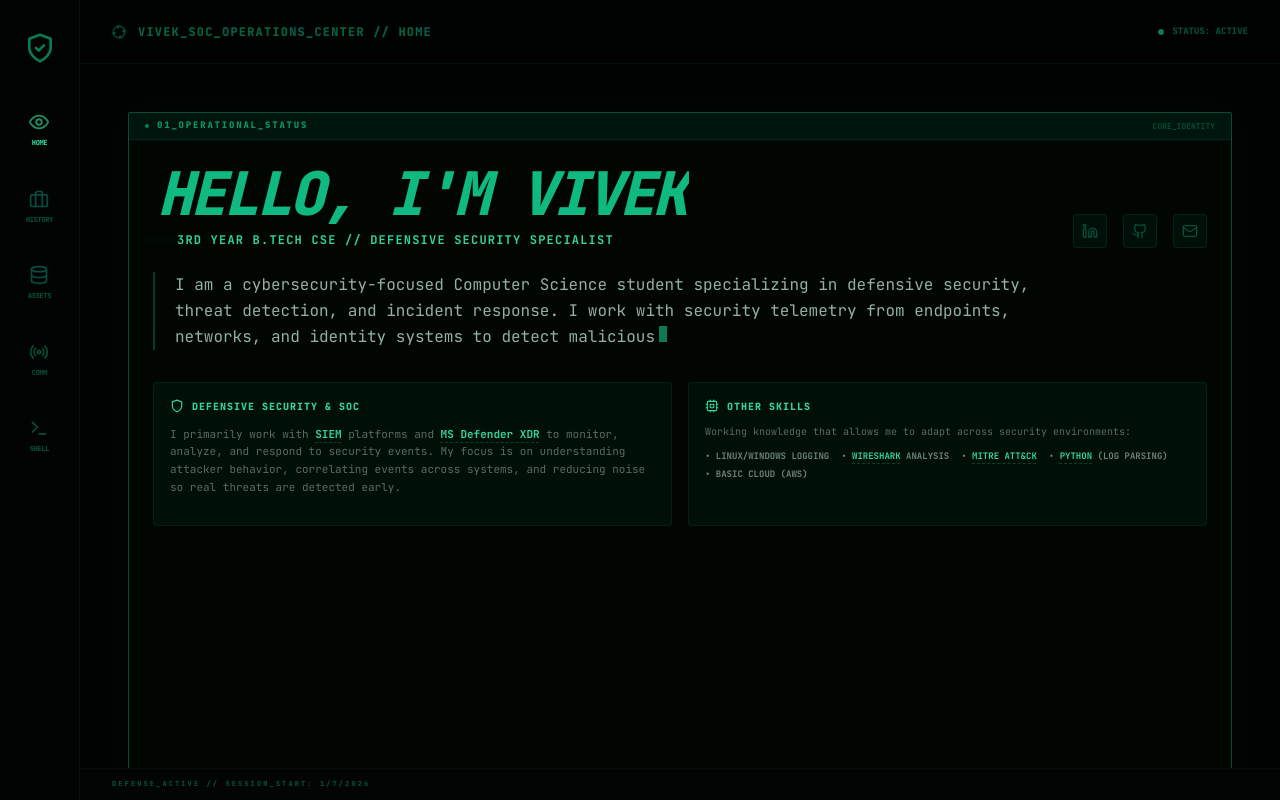
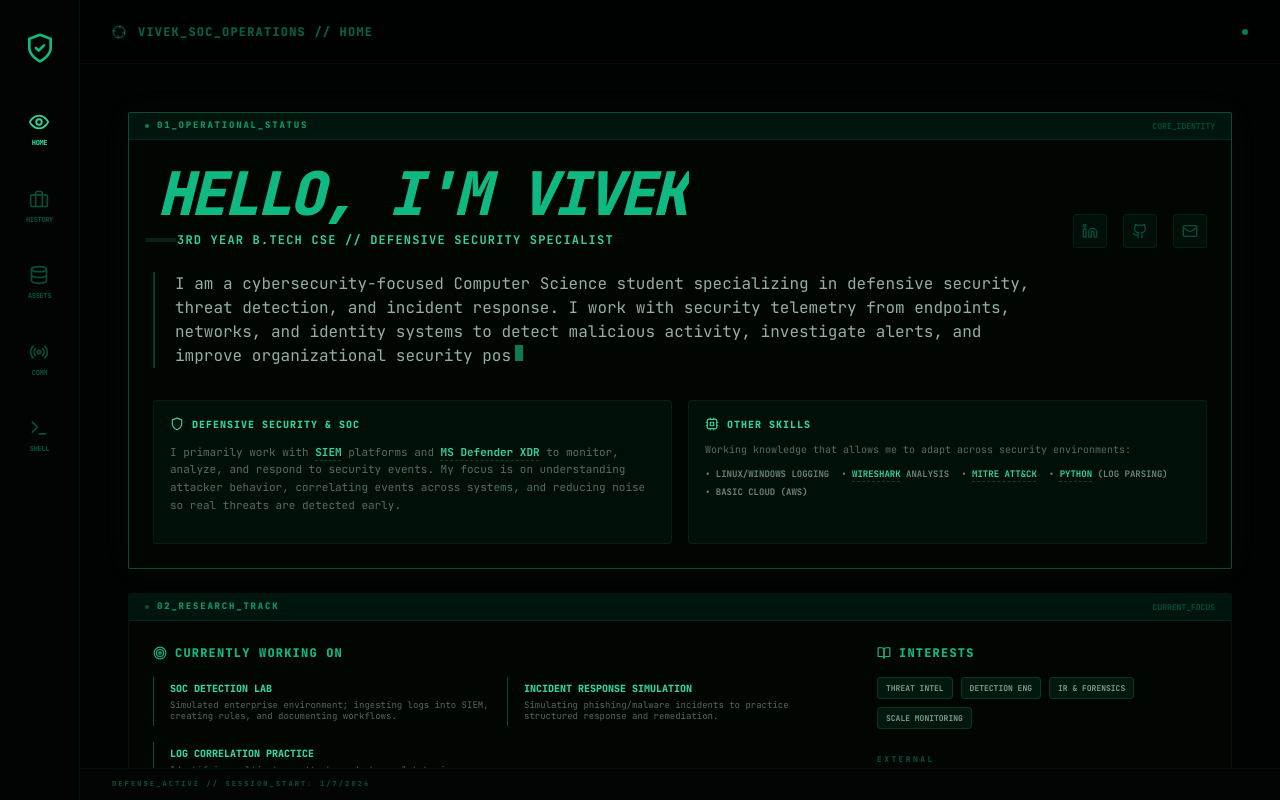
Before and after one commit to vivek-the-coder/patelvivek, a React (Vite) app: page / in a window 1280 px wide. Built offline with nearby package versions, Linux system fonts and the light colour scheme.

Commit message:
Update App.jsx

```diff
--- a/src/App.jsx
+++ b/src/App.jsx
@@ -87,6 +87,7 @@ const ScrambleText = ({ text, className }) => {
       className={className}
       onMouseEnter={() => setTrigger(true)}
       onMouseLeave={() => setTrigger(false)}
+      onTouchStart={() => setTrigger(true)}
     >
       {trigger ? scrambled : text}
     </span>
@@ -117,13 +118,13 @@ const LoadingScreen = ({ onComplete }) => {
         setStatus(statuses[Math.floor((next / 100) * statuses.length)]);
         return next;
       });
-    }, 150);
+    }, 100);
     return () => clearInterval(interval);
   }, []);
 
   return (
-    <div className="fixed inset-0 bg-[#010302] z-[999] flex flex-col items-center justify-center font-mono">
-      <div className="w-64 space-y-4">
+    <div className="fixed inset-0 bg-[#010302] z-[999] flex flex-col items-center justify-center font-mono p-6">
+      <div className="w-full max-w-xs space-y-4">
         <div className="flex justify-between text-[10px] text-emerald-500 font-black tracking-widest">
           <span className="animate-pulse">DECRYPTING_IDENTITY</span>
           <span>{percent}%</span>
@@ -134,7 +135,7 @@ const LoadingScreen = ({ onComplete }) => {
             style={{ width: `${percent}%` }}
           />
         </div>
-        <div className="text-[8px] text-emerald-800 font-bold uppercase tracking-[0.2em] h-4">
+        <div className="text-[8px] text-emerald-800 font-bold uppercase tracking-[0.2em] h-4 text-center">
           {status}
         </div>
       </div>
@@ -156,12 +157,12 @@ const IntelLink = ({ name }) => {
   const intel = INTEL_DB[name] || "Technical asset analyzed in security operations.";
 
   return (
-    <div className="relative inline-block group" onMouseEnter={() => setShow(true)} onMouseLeave={() => setShow(false)}>
+    <div className="relative inline-block group" onMouseEnter={() => setShow(true)} onMouseLeave={() => setShow(false)} onClick={() => setShow(!show)}>
       <span className="text-emerald-400 font-bold underline decoration-emerald-500/30 decoration-dashed underline-offset-4 cursor-help transition-colors hover:text-emerald-300">
         {name}
       </span>
       {show && (
-        <div className="absolute bottom-full left-1/2 -translate-x-1/2 mb-2 w-48 z-[60] animate-intel-pop pointer-events-none">
+        <div className="absolute bottom-full left-1/2 -translate-x-1/2 mb-2 w-40 sm:w-48 z-[60] animate-intel-pop pointer-events-none">
           <div className="bg-[#051109] border border-emerald-500/50 p-2 rounded shadow-[0_0_20px_rgba(16,185,129,0.2)] backdrop-blur-md">
             <div className="flex items-center gap-1.5 mb-1 border-b border-emerald-500/20 pb-1">
               <Info size={10} className="text-emerald-500" />
@@ -220,10 +221,11 @@ const KaliTerminal = ({ onClose }) => {
         setHistory(prev => [...prev, `\x1b[31m[!] Error: Command '${cleanCmd}' not recognized.\x1b[0m`]);
     }
     setIsProcessing(false);
+    setInput("");
   };
 
   return (
-    <div className="bg-[#020503] border-t-2 border-emerald-900/50 h-[400px] flex flex-col font-mono text-[11px] z-50 shadow-[0_-20px_50px_rgba(0,0,0,0.8)] animate-slide-up overflow-hidden">
+    <div className="fixed bottom-16 sm:bottom-0 left-0 right-0 sm:left-auto sm:right-0 sm:w-[450px] bg-[#020503] border-t-2 border-emerald-900/50 h-[40vh] sm:h-[400px] flex flex-col font-mono text-[11px] z-[150] shadow-[0_-20px_50px_rgba(0,0,0,0.8)] animate-slide-up overflow-hidden">
       <div className="px-4 py-2 bg-[#051109] border-b border-emerald-500/10 flex justify-between items-center">
         <div className="flex items-center gap-4">
            <div className="flex gap-1.5">
@@ -238,7 +240,7 @@ const KaliTerminal = ({ onClose }) => {
       </div>
 
       <div className="flex flex-1 min-h-0">
-        <div ref={scrollRef} className="flex-1 p-6 overflow-y-auto custom-scrollbar text-emerald-400/90 leading-relaxed bg-[#020402]">
+        <div ref={scrollRef} className="flex-1 p-4 sm:p-6 overflow-y-auto custom-scrollbar text-emerald-400/90 leading-relaxed bg-[#020402]">
           {history.map((line, i) => (
             <div key={i} className="whitespace-pre-wrap">
               {line.split('\x1b').map((part, pi) => {
@@ -254,7 +256,13 @@ const KaliTerminal = ({ onClose }) => {
             <div className="flex items-center gap-2 mt-4">
               <span className="text-emerald-500 font-black">➜</span>
               <span className="text-emerald-500 font-black">$</span>
-              <input className="bg-transparent border-none outline-none text-emerald-100 flex-1 caret-emerald-500 font-bold" value={input} onChange={(e) => setInput(e.target.value)} onKeyDown={(e) => e.key === 'Enter' && processCommand(input) && setInput("")} autoFocus />
+              <input
+                className="bg-transparent border-none outline-none text-emerald-100 flex-1 caret-emerald-500 font-bold"
+                value={input}
+                onChange={(e) => setInput(e.target.value)}
+                onKeyDown={(e) => e.key === 'Enter' && processCommand(input)}
+                autoFocus
+              />
             </div>
           )}
         </div>
@@ -271,9 +279,9 @@ const WindowFrame = ({ title, children, active, subtitle }) => (
         <div className={`w-1 h-1 rounded-full ${active ? 'bg-emerald-500 animate-pulse' : 'bg-emerald-900'}`} />
         <ScrambleText text={title} />
       </span>
-      {subtitle && <span className="text-[8px] text-emerald-900 font-bold uppercase">{subtitle}</span>}
+      {subtitle && <span className="hidden sm:inline text-[8px] text-emerald-900 font-bold uppercase">{subtitle}</span>}
     </div>
-    <div className="relative flex-1 p-6 overflow-y-auto custom-scrollbar">{children}</div>
+    <div className="relative flex-1 p-4 sm:p-6 overflow-visible">{children}</div>
   </div>
 );
 
@@ -282,18 +290,17 @@ const Overview = () => {
   const { displayedText: typedBio } = useTypewriter(bio, 10, 300);
 
   return (
-    <div className="grid grid-cols-12 gap-6 pb-12">
-      <div className="col-span-12 space-y-6">
+    <div className="flex flex-col gap-6 pb-6">
       <WindowFrame title="01_OPERATIONAL_STATUS" active={true} subtitle="Core_Identity">
         <div className="space-y-6">
           <div className="flex flex-col md:flex-row justify-between items-start md:items-end gap-6">
             <div className="space-y-2">
-                <h2 className="text-5xl md:text-6xl font-black text-white italic uppercase tracking-tighter leading-none overflow-hidden">
+              <h2 className="text-3xl md:text-6xl font-black text-white italic uppercase tracking-tighter leading-tight overflow-hidden">
                  <span className="inline-block px-1 animate-slide-up-reveal">
                    <span className="text-emerald-500">Hello, I'm Vivek</span>
                  </span>
               </h2>
-                <div className="text-emerald-400 font-bold text-xs tracking-widest uppercase flex items-center gap-2">
+              <div className="text-emerald-400 font-bold text-[10px] sm:text-xs tracking-widest uppercase flex items-center gap-2">
                 <div className="h-[2px] w-4 bg-emerald-500 animate-ping" />
                 <ScrambleText text="3rd Year B.Tech CSE // Defensive Security Specialist" />
               </div>
@@ -308,7 +315,7 @@ const Overview = () => {
             </div>
           </div>
 
-            <div className="text-emerald-100/70 text-base leading-relaxed border-l-2 border-emerald-500/30 pl-5 min-h-[4rem] font-medium max-w-4xl">
+          <div className="text-emerald-100/70 text-sm md:text-base leading-relaxed border-l-2 border-emerald-500/30 pl-4 md:pl-5 min-h-[4rem] font-medium max-w-4xl">
             {typedBio}
             <span className="inline-block w-2 h-4 bg-emerald-500 ml-1 animate-pulse" />
           </div>
@@ -388,7 +395,6 @@ const Overview = () => {
         </div>
       </WindowFrame>
     </div>
-    </div>
   );
 };
 
@@ -439,20 +445,20 @@ const Experience = () => {
   ];
 
   return (
-    <div className="grid grid-cols-1 gap-6 pb-12">
+    <div className="flex flex-col gap-6 pb-6">
       <WindowFrame title="CHRONOLOGICAL_EXPERIENCE_LOG" subtitle="Service_History">
         <div className="space-y-12 py-4">
           {experiences.map((exp, i) => (
-            <div key={i} className="relative pl-8 border-l border-emerald-900/30 group animate-reveal" style={{ animationDelay: `${i * 150}ms` }}>
+            <div key={i} className="relative pl-6 sm:pl-8 border-l border-emerald-900/30 group animate-reveal" style={{ animationDelay: `${i * 150}ms` }}>
               <div className="absolute -left-1.5 top-0 w-3 h-3 bg-[#030704] border border-emerald-500 rounded-full group-hover:scale-150 group-hover:bg-emerald-500 transition-all duration-300 shadow-[0_0_10px_rgba(16,185,129,0)] group-hover:shadow-[0_0_10px_rgba(16,185,129,1)]" />
               <div className="flex flex-col mb-2">
                 <span className="text-[10px] font-black text-emerald-500 bg-emerald-500/10 px-2 py-0.5 rounded tracking-tighter w-fit mb-2">{exp.year}</span>
-                <h4 className="text-emerald-100 font-bold text-lg tracking-tight uppercase italic group-hover:text-emerald-400 transition-colors">{exp.title}</h4>
+                <h4 className="text-emerald-100 font-bold text-sm sm:text-lg tracking-tight uppercase italic group-hover:text-emerald-400 transition-colors">{exp.title}</h4>
               </div>
               <ul className="space-y-1.5">
                 {exp.desc.map((line, li) => (
-                  <li key={li} className="text-emerald-100/40 text-xs leading-relaxed max-w-4xl flex gap-2">
-                    <span className="text-emerald-700 font-bold">»</span> {line}
+                  <li key={li} className="text-emerald-100/40 text-[10px] sm:text-xs leading-relaxed max-w-4xl flex gap-2">
+                    <span className="text-emerald-700 font-bold shrink-0">»</span> {line}
                   </li>
                 ))}
               </ul>
@@ -501,7 +507,7 @@ const Inventory = () => {
   ];
 
   return (
-    <div className="grid grid-cols-12 gap-6 pb-12">
+    <div className="grid grid-cols-12 gap-6 pb-6">
       <div className="col-span-12 lg:col-span-4 space-y-6">
         <WindowFrame title="ASSET_SPECIFICATIONS" subtitle="Inventory_Summary">
           <div className="space-y-4">
@@ -512,7 +518,7 @@ const Inventory = () => {
                 {[["Lab Environments", "02"], ["Detection Rules", "06"], ["Incident Playbooks", "02"], ["Analysis Scripts", "03"]].map(([l, v], i) => (
                   <div key={l} className="p-3 bg-emerald-500/5 border border-emerald-500/10 rounded text-center animate-reveal" style={{ animationDelay: `${i * 100}ms` }}>
                     <div className="text-[8px] text-emerald-900 font-black uppercase mb-1">{l}</div>
-                    <div className="text-2xl font-black text-emerald-400 leading-none tracking-tighter">{v}</div>
+                    <div className="text-xl sm:text-2xl font-black text-emerald-400 leading-none tracking-tighter">{v}</div>
                   </div>
                 ))}
              </div>
@@ -525,9 +531,9 @@ const Inventory = () => {
             {assets.map((item, i) => (
               <details key={item.id} className="group border border-emerald-900/20 rounded bg-emerald-950/10 transition-all hover:border-emerald-500/30 animate-reveal" style={{ animationDelay: `${i * 150}ms` }}>
                 <summary className="flex items-center justify-between p-4 cursor-pointer list-none">
-                  <div className="flex items-center gap-4">
-                    <span className="text-[9px] font-black text-emerald-900 group-hover:text-emerald-500 transition-colors">{item.id}</span>
-                    <h5 className="text-xs font-black text-emerald-400 uppercase tracking-widest">{item.name}</h5>
+                  <div className="flex items-center gap-3 sm:gap-4">
+                    <span className="text-[9px] font-black text-emerald-900 group-hover:text-emerald-500 transition-colors shrink-0">{item.id}</span>
+                    <h5 className="text-[10px] sm:text-xs font-black text-emerald-400 uppercase tracking-widest">{item.name}</h5>
                   </div>
                   <div className="text-emerald-900 transition-transform duration-500 group-open:rotate-180 group-open:text-emerald-500"><ChevronRight size={14} /></div>
                 </summary>
@@ -542,7 +548,7 @@ const Inventory = () => {
                        <div className="text-[10px] text-emerald-300 font-bold uppercase">{item.focus}</div>
                      </div>
                   </div>
-                  <div className="flex items-center gap-2">
+                  <div className="flex flex-col sm:flex-row sm:items-center gap-2">
                     <span className="text-[8px] text-emerald-500 font-black uppercase tracking-widest">Tools:</span>
                     <div className="flex flex-wrap gap-2">
                       {item.tools.map(t => <span key={t} className="text-[8px] px-1.5 py-0.5 bg-emerald-500/10 text-emerald-500/70 border border-emerald-500/20 rounded uppercase font-bold">{t}</span>)}
@@ -564,7 +570,7 @@ const Contact = () => {
   const { displayedText: typedMsg } = useTypewriter(message, 15, 200);
 
   return (
-    <div className="max-w-xl mx-auto py-12">
+    <div className="max-w-xl mx-auto py-8 sm:py-12">
       <WindowFrame title="COMMUNICATION_UPLINK" subtitle="Contact_Protocol">
         <div className="space-y-8 text-center py-6">
           <div className="flex flex-col items-center gap-4 animate-reveal">
@@ -572,7 +578,7 @@ const Contact = () => {
                <div className="absolute inset-0 rounded-full border border-emerald-500/40 animate-ping opacity-20" />
                <Radio className="text-emerald-500 animate-pulse" size={32} />
              </div>
-             <h3 className="text-xl font-black text-white italic tracking-tighter uppercase">Signal Acquisition</h3>
+             <h3 className="text-lg sm:text-xl font-black text-white italic tracking-tighter uppercase">Signal Acquisition</h3>
           </div>
 
           <div className="text-[9px] text-emerald-500/50 font-mono min-h-[1.5rem] tracking-widest px-4">
@@ -582,7 +588,7 @@ const Contact = () => {
           <div className="space-y-4 animate-reveal" style={{ animationDelay: '1500ms' }}>
             <a href="mailto:hi@patelvivek.com" className="group flex flex-col items-center gap-1">
                <span className="text-[8px] text-emerald-900 font-black uppercase tracking-[0.3em]">Secure_Email</span>
-               <span className="text-emerald-400 font-black text-xl group-hover:text-white transition-all duration-300">hi@patelvivek.com</span>
+               <span className="text-emerald-400 font-black text-lg sm:text-xl group-hover:text-white transition-all duration-300">hi@patelvivek.com</span>
             </a>
           </div>
         </div>
@@ -595,22 +601,32 @@ const App = () => {
   const [loading, setLoading] = useState(true);
   const [activeTab, setActiveTab] = useState('Home');
   const [showTerminal, setShowTerminal] = useState(false);
+  const scrollContainerRef = useRef(null);
+
+  useEffect(() => {
+    if (scrollContainerRef.current) {
+      scrollContainerRef.current.scrollTo(0, 0);
+    }
+  }, [activeTab]);
 
   if (loading) return <LoadingScreen onComplete={() => setLoading(false)} />;
 
+  const navItems = [
+    { id: 'Home', i: Eye, l: 'HOME' },
+    { id: 'Work', i: Briefcase, l: 'HISTORY' },
+    { id: 'Inventory', i: Database, l: 'ASSETS' },
+    { id: 'Contact', i: Radio, l: 'COMM' }
+  ];
+
   return (
-    <div className="fixed inset-0 bg-[#010302] text-emerald-100/80 flex font-mono overflow-hidden selection:bg-emerald-500 selection:text-black">
-      <nav className="w-20 border-r border-emerald-900/20 flex flex-col items-center py-8 bg-[#020503]/80 backdrop-blur-xl z-50">
+    <div className="fixed inset-0 bg-[#010302] text-emerald-100/80 flex flex-col sm:flex-row font-mono overflow-hidden selection:bg-emerald-500 selection:text-black">
+      {/* Desktop Sidebar */}
+      <nav className="hidden sm:flex w-20 border-r border-emerald-900/20 flex-col items-center py-8 bg-[#020503]/80 backdrop-blur-xl z-50">
         <div className="relative group cursor-pointer mb-12">
           <ShieldCheck className="text-emerald-500 w-8 h-8 animate-pulse" />
         </div>
         <div className="flex-1 flex flex-col gap-10">
-          {[
-            { id: 'Home', i: Eye, l: 'HOME' },
-            { id: 'Work', i: Briefcase, l: 'HISTORY' },
-            { id: 'Inventory', i: Database, l: 'ASSETS' },
-            { id: 'Contact', i: Radio, l: 'COMM' }
-          ].map(item => (
+          {navItems.map(item => (
             <button
               key={item.id}
               onClick={() => setActiveTab(item.id)}
@@ -627,22 +643,34 @@ const App = () => {
         </div>
       </nav>
 
-      <main className="flex-1 flex flex-col min-w-0 z-10 relative">
-        <header className="h-16 border-b border-emerald-900/20 flex items-center justify-between px-8 bg-[#010302]/60 backdrop-blur-md">
-           <div className="text-xs font-black text-emerald-800 tracking-widest uppercase flex items-center gap-3">
-             <Crosshair size={14} className="text-emerald-500/50 animate-spin-slow" />
-             <ScrambleText text={`VIVEK_SOC_OPERATIONS_CENTER // ${activeTab.toUpperCase()}`} />
+      {/* Main Container */}
+      <main className="flex-1 flex flex-col min-w-0 z-10 relative overflow-hidden">
+        <header className="h-14 sm:h-16 border-b border-emerald-900/20 flex items-center justify-between px-4 sm:px-8 bg-[#010302]/60 backdrop-blur-md shrink-0 z-[60]">
+           <div className="text-[10px] sm:text-xs font-black text-emerald-800 tracking-widest uppercase flex items-center gap-3">
+             <Crosshair size={14} className="text-emerald-500/50 animate-spin-slow shrink-0" />
+             <div className="truncate max-w-[200px] sm:max-w-none">
+                <ScrambleText text={`VIVEK_SOC_OPERATIONS // ${activeTab.toUpperCase()}`} />
              </div>
-           <div className="flex gap-6 text-[9px] font-black text-emerald-900 uppercase">
+           </div>
+
+           <div className="flex items-center gap-3 sm:gap-6 text-[9px] font-black text-emerald-900 uppercase">
              <div className="flex items-center gap-2">
                <div className="w-1.5 h-1.5 rounded-full bg-emerald-500 animate-pulse" />
-               <span>Status: Active</span>
+               <span className="hidden xs:inline">Status: Active</span>
              </div>
+             <button onClick={() => setShowTerminal(!showTerminal)} className="sm:hidden p-1.5 border border-emerald-900/30 rounded text-emerald-500">
+               <TerminalIcon size={14} />
+             </button>
            </div>
         </header>
 
-        <div className="flex-1 overflow-y-auto p-12 custom-scrollbar smooth-scroll">
-          <div className="max-w-6xl mx-auto">
+        {/* Scrollable Content Area */}
+        <div
+          ref={scrollContainerRef}
+          className="flex-1 overflow-y-auto overflow-x-hidden p-4 sm:p-12 custom-scrollbar touch-pan-y"
+          style={{ WebkitOverflowScrolling: 'touch' }}
+        >
+          <div className="max-w-6xl mx-auto pb-24 sm:pb-0">
             {activeTab === 'Home' && <Overview key="Home" />}
             {activeTab === 'Work' && <Experience key="Work" />}
             {activeTab === 'Inventory' && <Inventory key="Inventory" />}
@@ -652,45 +680,92 @@ const App = () => {
 
         {showTerminal && <KaliTerminal onClose={() => setShowTerminal(false)} />}
 
-        <footer className="h-8 border-t border-emerald-900/10 bg-[#020503] flex items-center px-8 text-[7px] font-black text-emerald-900 uppercase tracking-[0.3em]">
+        <footer className="hidden sm:flex h-8 border-t border-emerald-900/10 bg-[#020503] items-center px-8 text-[7px] font-black text-emerald-900 uppercase tracking-[0.3em] shrink-0">
           DEFENSE_ACTIVE // SESSION_START: {new Date().toLocaleDateString()}
         </footer>
+
+        {/* Mobile Navigation Bar */}
+        <nav className="sm:hidden fixed bottom-0 left-0 right-0 h-16 bg-[#020503]/90 border-t border-emerald-900/40 flex items-center justify-around px-4 z-[100] backdrop-blur-lg">
+          {navItems.map(item => (
+            <button
+              key={item.id}
+              onClick={() => setActiveTab(item.id)}
+              className={`flex flex-col items-center gap-1 transition-all ${activeTab === item.id ? 'text-emerald-400' : 'text-emerald-900'}`}
+            >
+              <item.i size={18} />
+              <span className="text-[7px] font-black uppercase tracking-tighter">{item.l}</span>
+            </button>
+          ))}
+        </nav>
       </main>
 
       <style>{`
         @import url('https://fonts.googleapis.com/css2?family=JetBrains+Mono:wght@400;700;800&display=swap');
-        * { box-sizing: border-box; font-family: 'JetBrains Mono', monospace; scroll-behavior: smooth; }
+
+        :root {
+          scrollbar-gutter: stable;
+        }
+
+        * {
+          box-sizing: border-box;
+          font-family: 'JetBrains Mono', monospace;
+        }
+
+        html, body {
+          height: 100%;
+          width: 100%;
+          overflow: hidden; /* Prevent body from scrolling while nested container handles it */
+          position: fixed; /* Common trick to prevent iOS bounce scroll on body */
+        }
+
         .custom-scrollbar::-webkit-scrollbar { width: 4px; }
         .custom-scrollbar::-webkit-scrollbar-track { background: #010302; }
         .custom-scrollbar::-webkit-scrollbar-thumb { background: #064e3b; border-radius: 10px; }
+
         .bg-scanline { background: linear-gradient(to bottom, transparent 50%, rgba(16, 185, 129, 0.5) 51%, transparent 51%); background-size: 100% 4px; }
+
         @keyframes reveal {
           from { opacity: 0; transform: translateY(20px); filter: blur(10px); }
           to { opacity: 1; transform: translateY(0); filter: blur(0); }
         }
         .animate-reveal { animation: reveal 0.8s cubic-bezier(0.2, 0.8, 0.2, 1) forwards; opacity: 0; }
+
         @keyframes slideUpReveal {
           from { transform: translateY(100%); opacity: 0; }
           to { transform: translateY(0); opacity: 1; }
         }
         .animate-slide-up-reveal { animation: slideUpReveal 1.2s cubic-bezier(0.2, 0.8, 0.2, 1) forwards; }
-        @keyframes fadeInBlur {
-          from { opacity: 0; filter: blur(5px); }
-          to { opacity: 1; filter: blur(0); }
-        }
-        .animate-fade-in-blur { animation: fadeInBlur 1.5s ease-out forwards; }
+
         @keyframes slideDown {
           from { max-height: 0; opacity: 0; }
-          to { max-height: 500px; opacity: 1; }
+          to { max-height: 800px; opacity: 1; }
         }
         .animate-slide-down { animation: slideDown 0.5s ease-out forwards; }
+
         .animate-spin-slow { animation: spin 12s linear infinite; }
         @keyframes spin { from { transform: rotate(0deg); } to { transform: rotate(360deg); } }
+
         @keyframes intel-pop {
           from { opacity: 0; transform: translate(-50%, 5px) scale(0.95); }
           to { opacity: 1; transform: translate(-50%, 0) scale(1); }
         }
         .animate-intel-pop { animation: intel-pop 0.2s ease-out forwards; }
+
+        @keyframes slide-up {
+          from { transform: translateY(100%); }
+          to { transform: translateY(0); }
+        }
+        .animate-slide-up { animation: slide-up 0.3s ease-out forwards; }
+
+        .smooth-scroll {
+          scroll-behavior: smooth;
+        }
+
+        /* Fix for mobile touch momentum */
+        .touch-pan-y {
+          touch-action: pan-y;
+          -webkit-overflow-scrolling: touch;
+        }
       `}</style>
     </div>
   );
```
Lines whose indentation alone changed are shown as unchanged.
